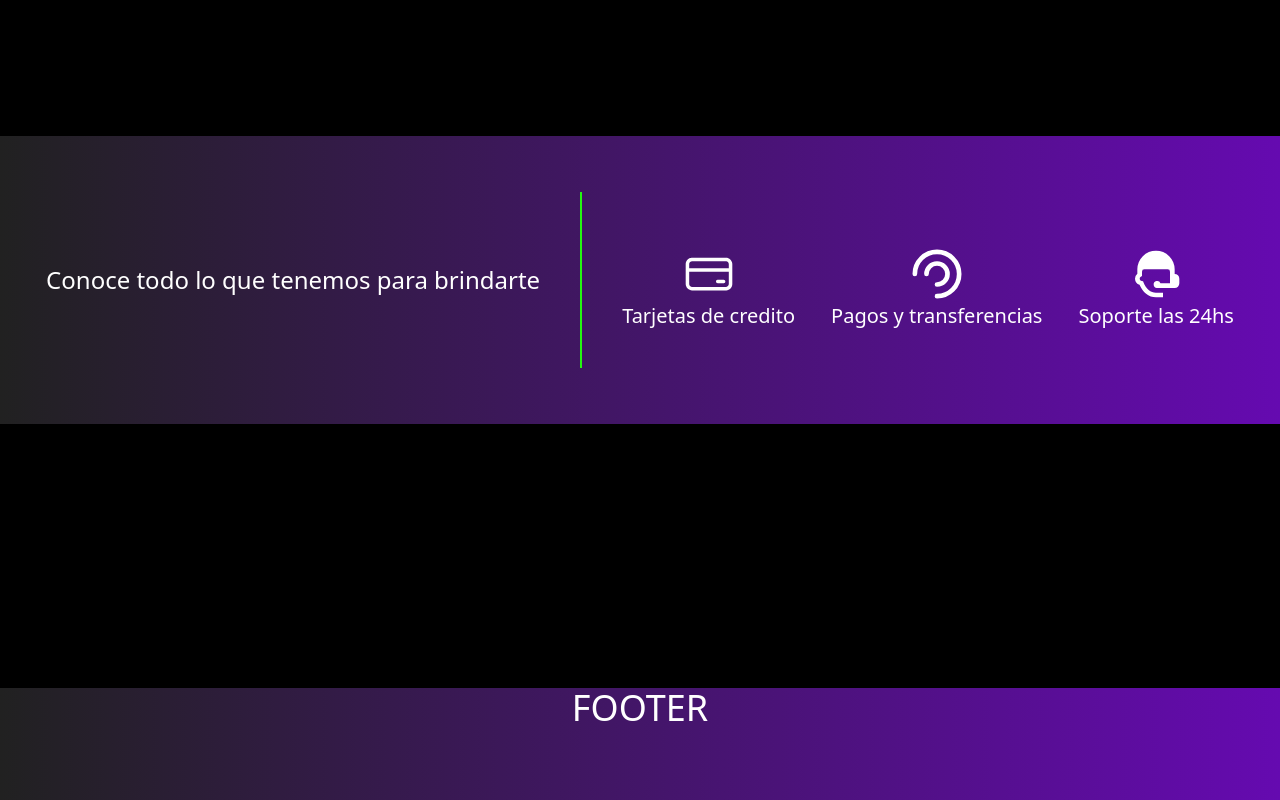
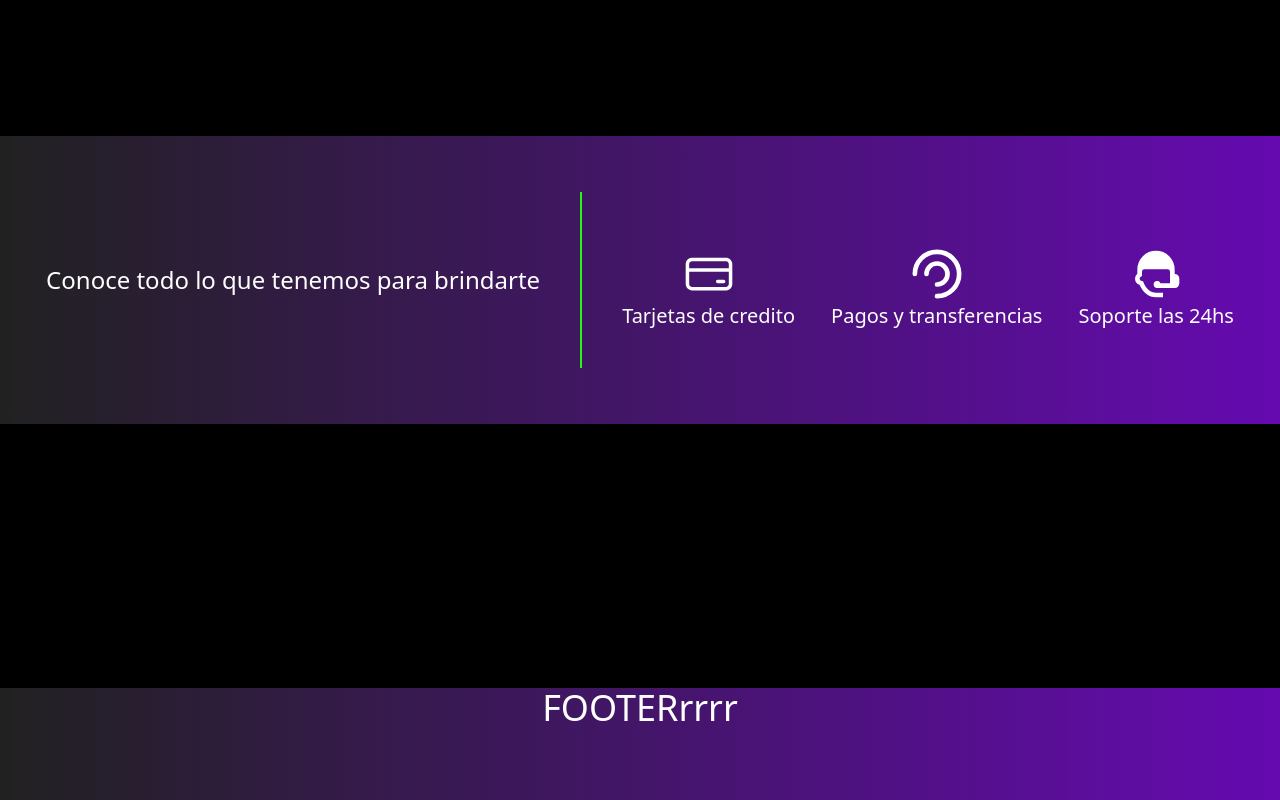
Before and after one commit to banrostin1312/equipo-c24-25-m-webapp-forking, a Next.js app in the folder frontend/: page / in a window 1280 px wide. Shown: the part 607-1407 px from the top of the page. Built offline with nearby package versions, Linux system fonts and the light colour scheme.

Commit message:
prueba deploy

```diff
--- a/frontend/src/app/page.tsx
+++ b/frontend/src/app/page.tsx
@@ -38,7 +38,7 @@ export default function Home() {
 
        </div>
 <br /><br /><br /><br /><br /><br /><br /><br /><br /><br />
-<div className="bg-black-purple-gradient h-28 mt-6"><h1 className="text-white text-4xl text-center">FOOTER</h1></div>
+<div className="bg-black-purple-gradient h-28 mt-6"><h1 className="text-white text-4xl text-center">FOOTERrrrr</h1></div>
      </div>
 
 
```
